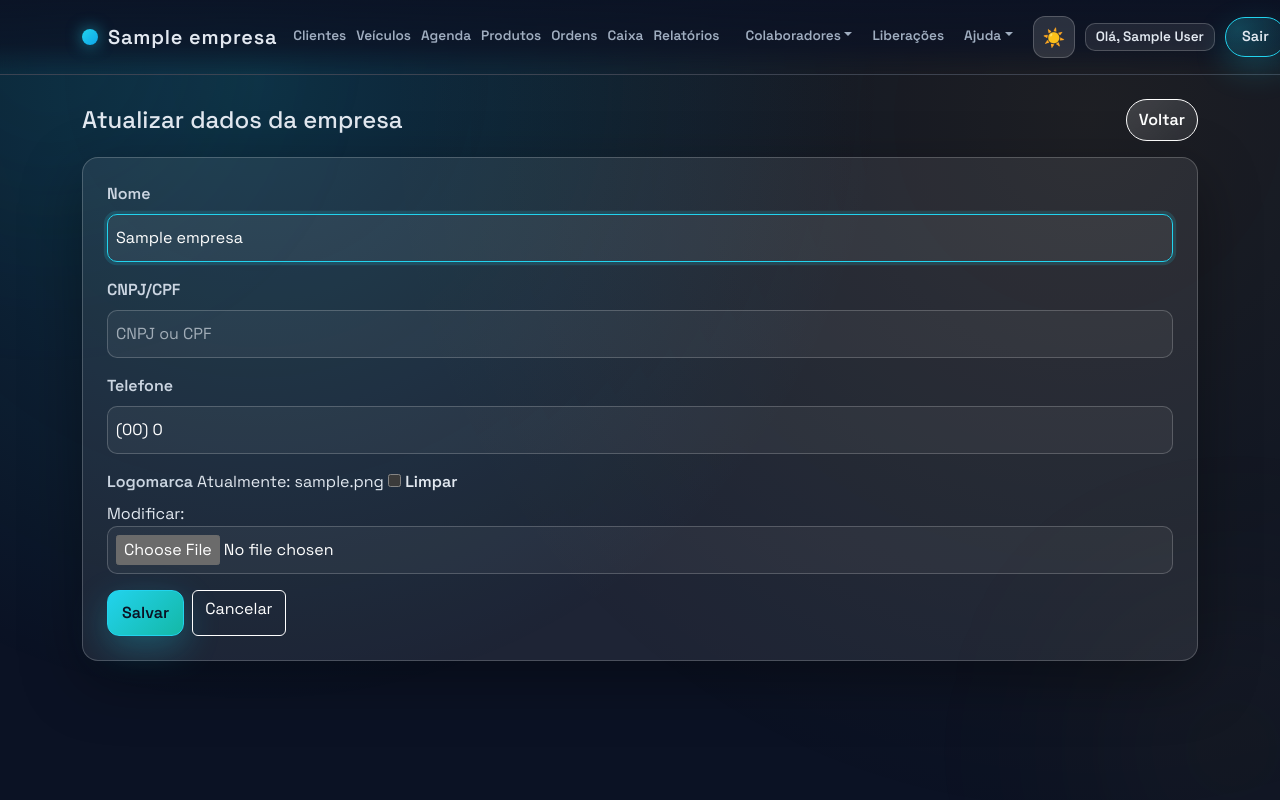
After one commit to andreportol/SaaS_Gestao_Oficina, a Django app: page /empresa/editar/ in a window 1280 px wide. The commit adds this page. Run offline with Django 5.2, Linux system fonts and the light colour scheme; a user stored in the database is signed in; tables that the repository leaves empty hold one stand-in row (values such as "Sample post").

Commit message:
Inserindo template para atualização cadastral da empresa pelo gerente

```diff
--- a/core/forms.py
+++ b/core/forms.py
@@ -578,6 +578,21 @@ class FuncionarioForm(EmpresaFormMixin):
             self.fields["data_ingresso"].input_formats = ["%d/%m/%Y", "%Y-%m-%d"]
 
 
+class EmpresaUpdateForm(forms.ModelForm):
+    class Meta:
+        model = Empresa
+        fields = ["nome", "cnpj_cpf", "telefone", "logomarca"]
+        widgets = {
+            "nome": forms.TextInput(attrs={"class": "form-control", "autofocus": "autofocus"}),
+            "cnpj_cpf": forms.TextInput(
+                attrs={"class": "form-control", "placeholder": "CNPJ ou CPF", "data-mask": "cpf"}
+            ),
+            "telefone": forms.TextInput(
+                attrs={"class": "form-control", "placeholder": "(99)99999-9999", "data-mask": "phone"}
+            ),
+        }
+        labels = {"cnpj_cpf": "CNPJ/CPF", "logomarca": "Logomarca"}
+
 class UsuarioBaseForm(forms.ModelForm):
     data_cadastro = forms.DateField(
         label="Data de cadastro",
--- a/core/urls.py
+++ b/core/urls.py
@@ -37,5 +37,6 @@ urlpatterns = [
     path('caixa/graficos/', views.CaixaGraficosView.as_view(), name='caixa_graficos'),
     path('manual/', views.ManualView.as_view(), name='manual'),
     path('empresas/aprovacoes/', views.EmpresaAprovacaoView.as_view(), name='empresas_aprovacao'),
+    path('empresa/editar/', views.EmpresaUpdateView.as_view(), name='empresa_update'),
     path('relatorios/', views.RelatoriosView.as_view(), name='relatorios'),
 ]
--- a/core/views.py
+++ b/core/views.py
@@ -34,6 +34,7 @@ from .forms import (
     AutoCadastroForm,
     ClienteForm,
     DespesaForm,
+    EmpresaUpdateForm,
     FuncionarioForm,
     OrdemServicoForm,
     OSItemForm,
@@ -1417,6 +1418,20 @@ class EmpresaAprovacaoView(SuperuserRequiredMixin, TemplateView):
         return redirect("empresas_aprovacao")
 
 
+class EmpresaUpdateView(ManagerRequiredMixin, UpdateView):
+    model = Empresa
+    form_class = EmpresaUpdateForm
+    template_name = "core/empresa_form.html"
+    success_url = reverse_lazy("dashboard")
+
+    def get_object(self, queryset=None):
+        return get_object_or_404(Empresa, pk=self.request.user.empresa_id)
+
+    def form_valid(self, form):
+        messages.success(self.request, "Dados da empresa atualizados.")
+        return super().form_valid(form)
+
+
 def logout_view(request):
     """Permite logout via GET para evitar erro 405 em links simples."""
     logout(request)
--- a/templates/base.html
+++ b/templates/base.html
@@ -81,6 +81,9 @@
                     <ul class="dropdown-menu dropdown-menu-end">
                         <li><a class="dropdown-item" href="{% url 'manual' %}">Manual</a></li>
                         <li><a class="dropdown-item" href="{% url 'manual' %}#videos">Ver Vídeos</a></li>
+                        {% if user.is_authenticated and user.is_gerente %}
+                        <li><a class="dropdown-item" href="{% url 'empresa_update' %}">Atualizar dados</a></li>
+                        {% endif %}
                         {% if user.is_authenticated and user.is_superuser %}
                         <li><a class="dropdown-item" href="/admin/">Admin</a></li>
                         {% endif %}
--- /dev/null
+++ b/templates/core/empresa_form.html
@@ -0,0 +1,24 @@
+{% extends "base.html" %}
+{% block content %}
+<div class="d-flex justify-content-between align-items-center mb-3">
+    <h1 class="h4 mb-0">Atualizar dados da empresa</h1>
+    <a class="chip chip-back no-dot" href="{% url 'dashboard' %}">Voltar</a>
+</div>
+<div class="card p-4 form-card dashboard-card">
+    <form method="post" enctype="multipart/form-data" class="app-form">
+        {% csrf_token %}
+        {% for field in form %}
+            <div class="mb-3">
+                <label class="form-label">{{ field.label }}</label>
+                {{ field }}
+                {% if field.help_text %}<div class="form-text">{{ field.help_text }}</div>{% endif %}
+                {% for error in field.errors %}<div class="text-danger small">{{ error }}</div>{% endfor %}
+            </div>
+        {% endfor %}
+        <div class="d-flex gap-2">
+            <button type="submit" class="btn btn-primary">Salvar</button>
+            <a class="btn btn-outline-secondary" href="{% url 'dashboard' %}">Cancelar</a>
+        </div>
+    </form>
+</div>
+{% endblock %}
```
